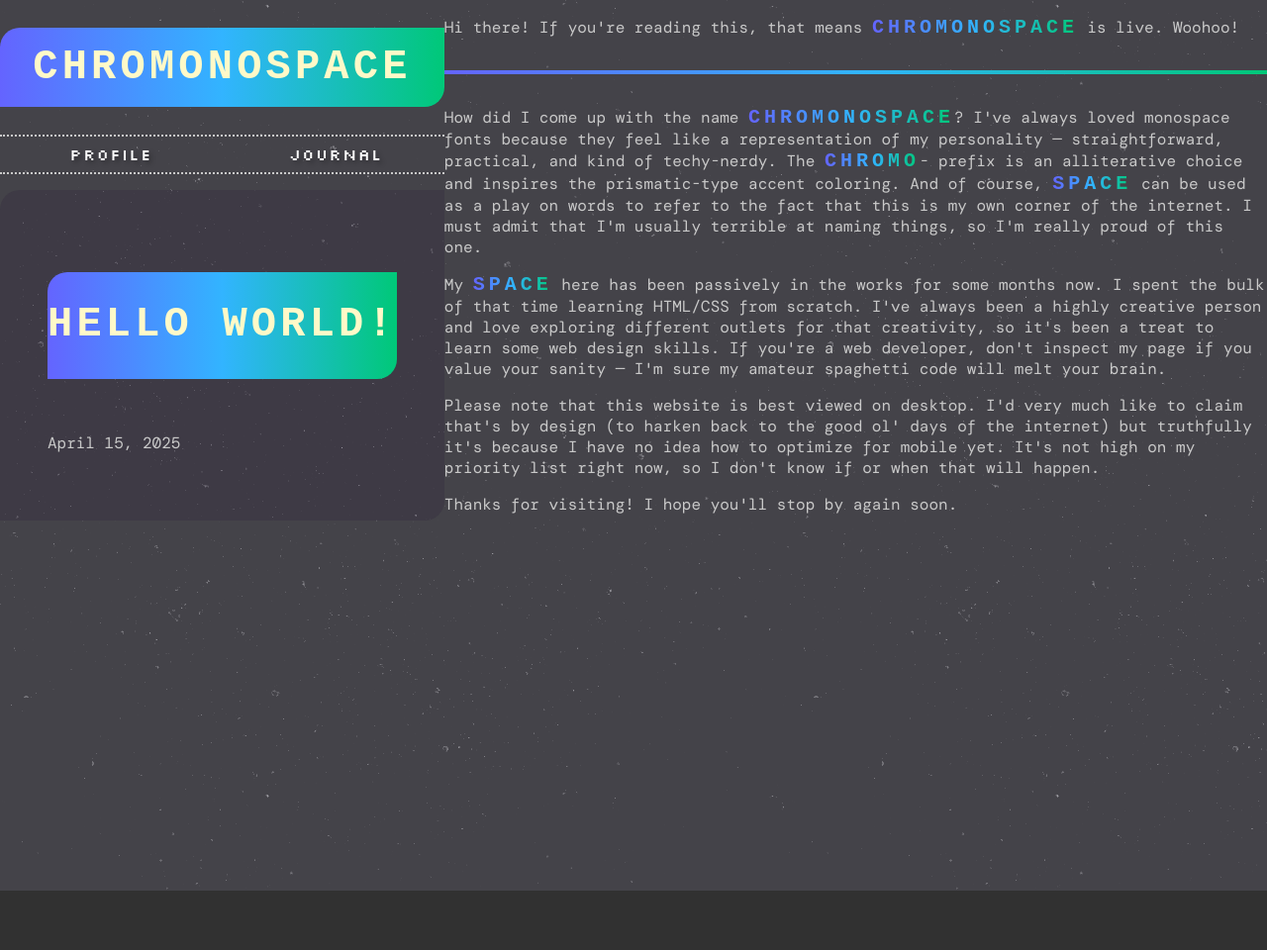
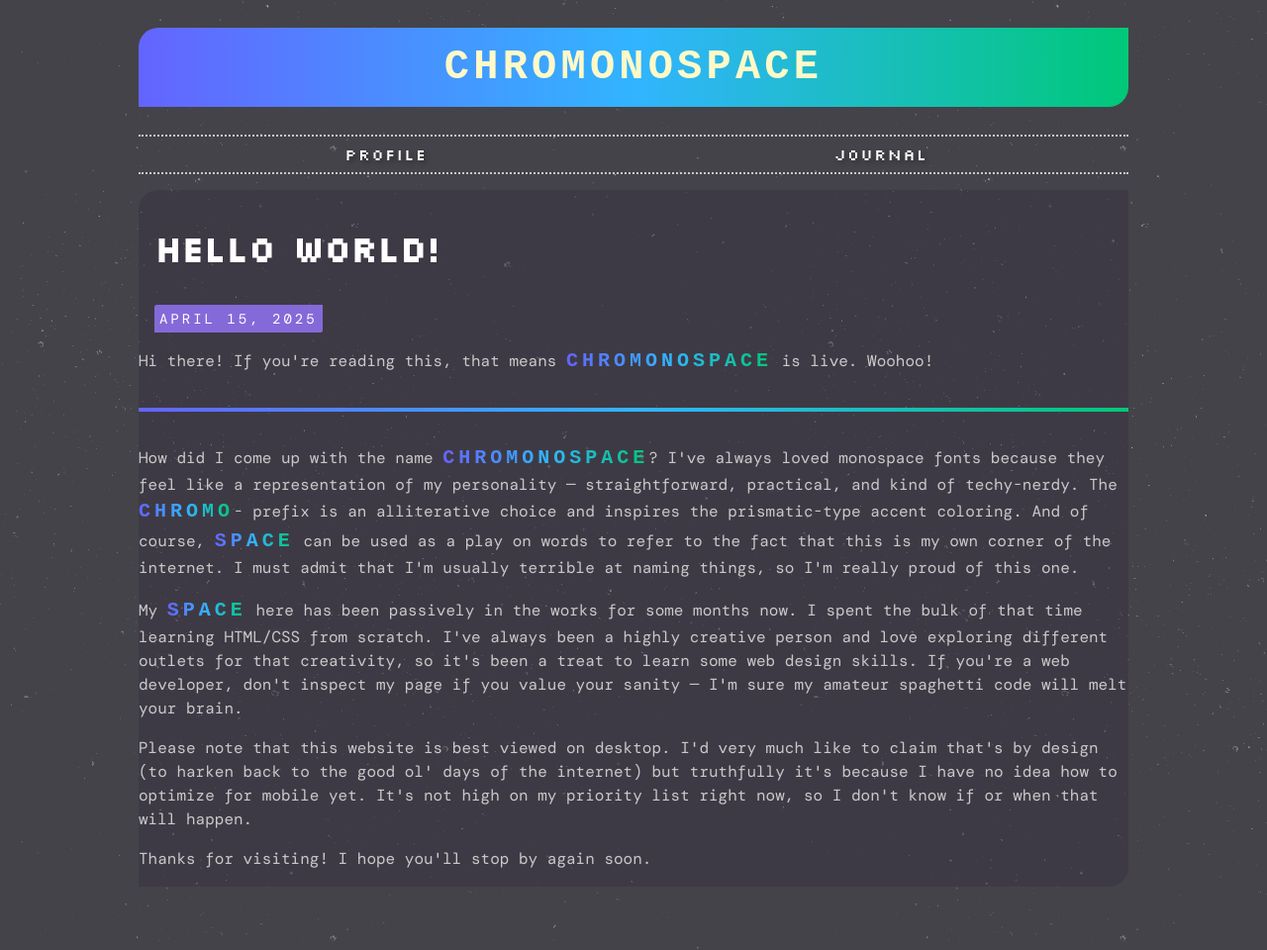
Before and after one commit to iridiumquartz/chromonospace, a Jekyll site: the page built from journal/20250415.html, in a window 1280 px wide. Shown: the whole page at 99% size. Built offline with Jekyll 4.4.1, drawn with Linux system fonts in a browser that asks for light colours; some web fonts are replaced; before the commit the page ends 900 px from its top, so only the background shows below that; some of the changed lines change nothing that is shown.

Commit message:
Update 20250415.html

```diff
--- a/journal/20250415.html
+++ b/journal/20250415.html
@@ -1,9 +1,11 @@
 ---
-layout: post
-title: "Hello World!"
-date: 2025-04-15 10:00:00 -0400
-author: Courtney Cavanah
+layout: default
+title: "j o u r n a l ★ s p a c e"
 ---
+<div class="blogtitledate">
+  <h2>hello world!</h2>
+  <span><em>April 15, 2025</em></span>
+</div>
 <p>Hi there! If you're reading this, that means <strong>chromonospace</strong> is live. Woohoo!</p>
 <hr>
 <p>How did I come up with the name <strong>chromonospace</strong>? I've always loved monospace fonts because they feel like a representation of my personality — straightforward, practical, and kind of techy-nerdy. The <strong>chromo</strong>- prefix is an alliterative choice and inspires the prismatic-type accent coloring. And of course, <strong>space</strong> can be used as a play on words to refer to the fact that this is my own corner of the internet. I must admit that I'm usually terrible at naming things, so I'm really proud of this one.</p>
```
